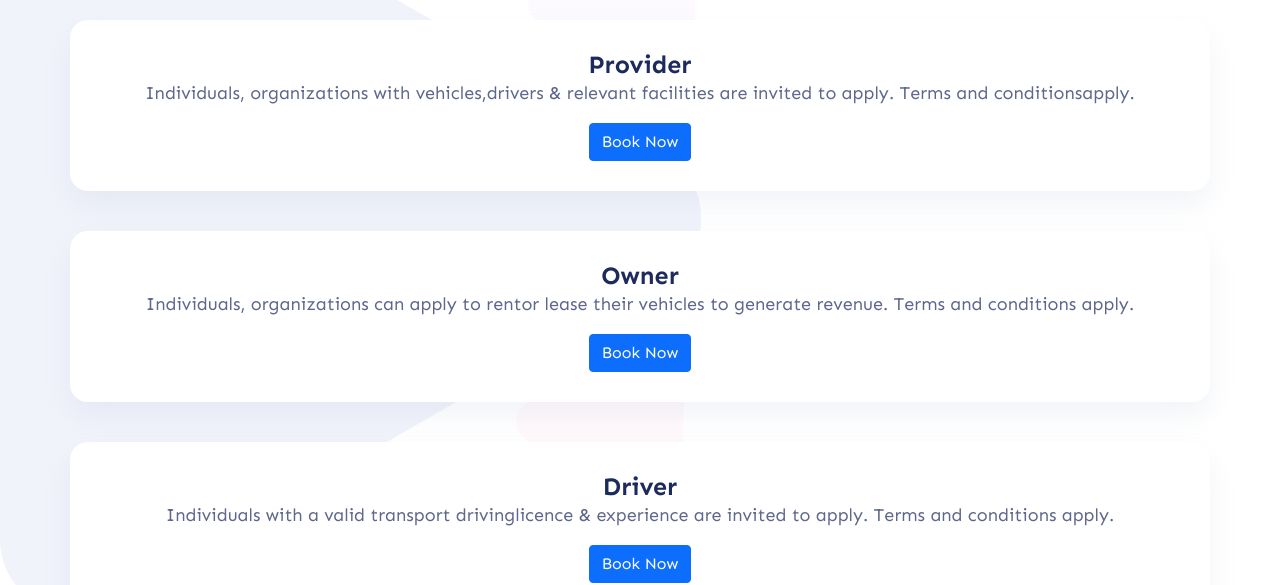
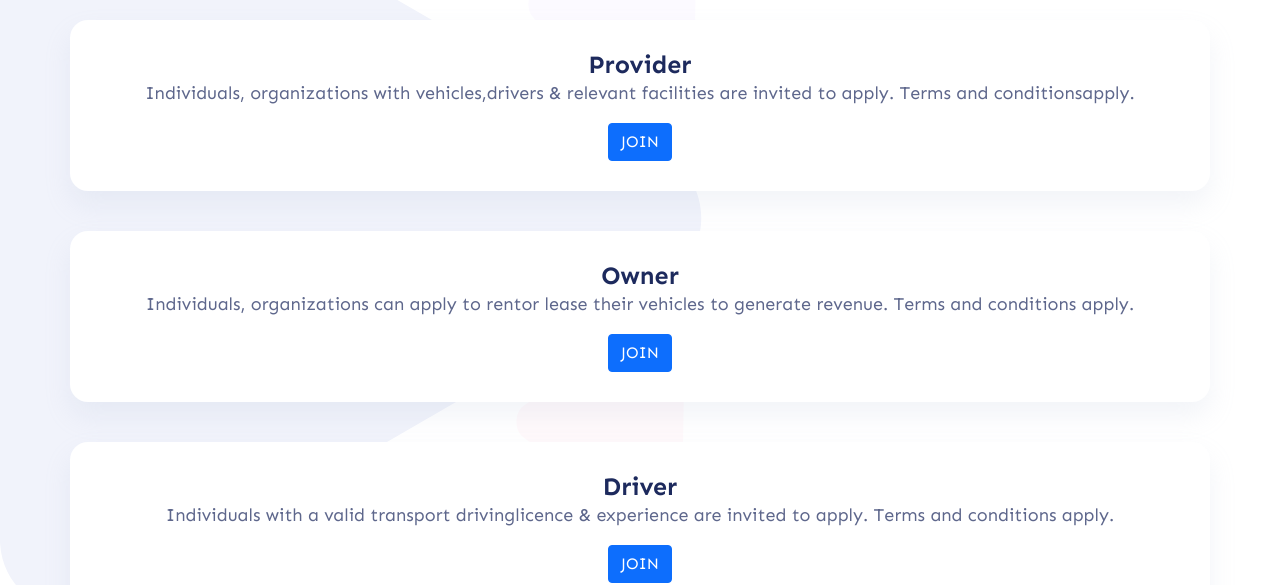
Before and after one commit to ChakaliShivaKumar/ChakaliShivaKumar.github.io, a plain HTML site: page Business.html in a window 1280 px wide. Shown: the part 218-803 px from the top of the page. Drawn offline with nearby package versions, Linux system fonts and the light colour scheme.

Commit message:
Button name changed

```diff
--- a/Business.html
+++ b/Business.html
@@ -42,7 +42,7 @@
              <p class="deliveryDescription">Individuals, organizations with vehicles,drivers & relevant facilities are invited to apply. Terms and conditionsapply.
              </p>
              <button type="button" class="btn btn-primary mt-3 openModalButton" data-bs-toggle="modal" data-bs-target="#serviceProviderModal">
-               Book Now
+               JOIN
              </button>
            </div>
 
@@ -52,7 +52,7 @@
              </div>
              <p class="deliveryDescription">Individuals, organizations can apply to rentor lease their vehicles to generate revenue. Terms and conditions apply.</p>
              <button type="button" class="btn btn-primary mt-3 openModalButton" data-bs-toggle="modal" data-bs-target="#vehicleOwnerModal">
-               Book Now
+               JOIN
              </button>
            </div>
 
@@ -62,7 +62,7 @@
             </div>
             <p class="deliveryDescription">Individuals with a valid transport drivinglicence & experience are invited to apply. Terms and conditions apply.</p>
             <button type="button" class="btn btn-primary mt-3 openModalButton" data-bs-toggle="modal" data-bs-target="#driverModal">
-              Book Now
+              JOIN
             </button>
           </div>
 
```
